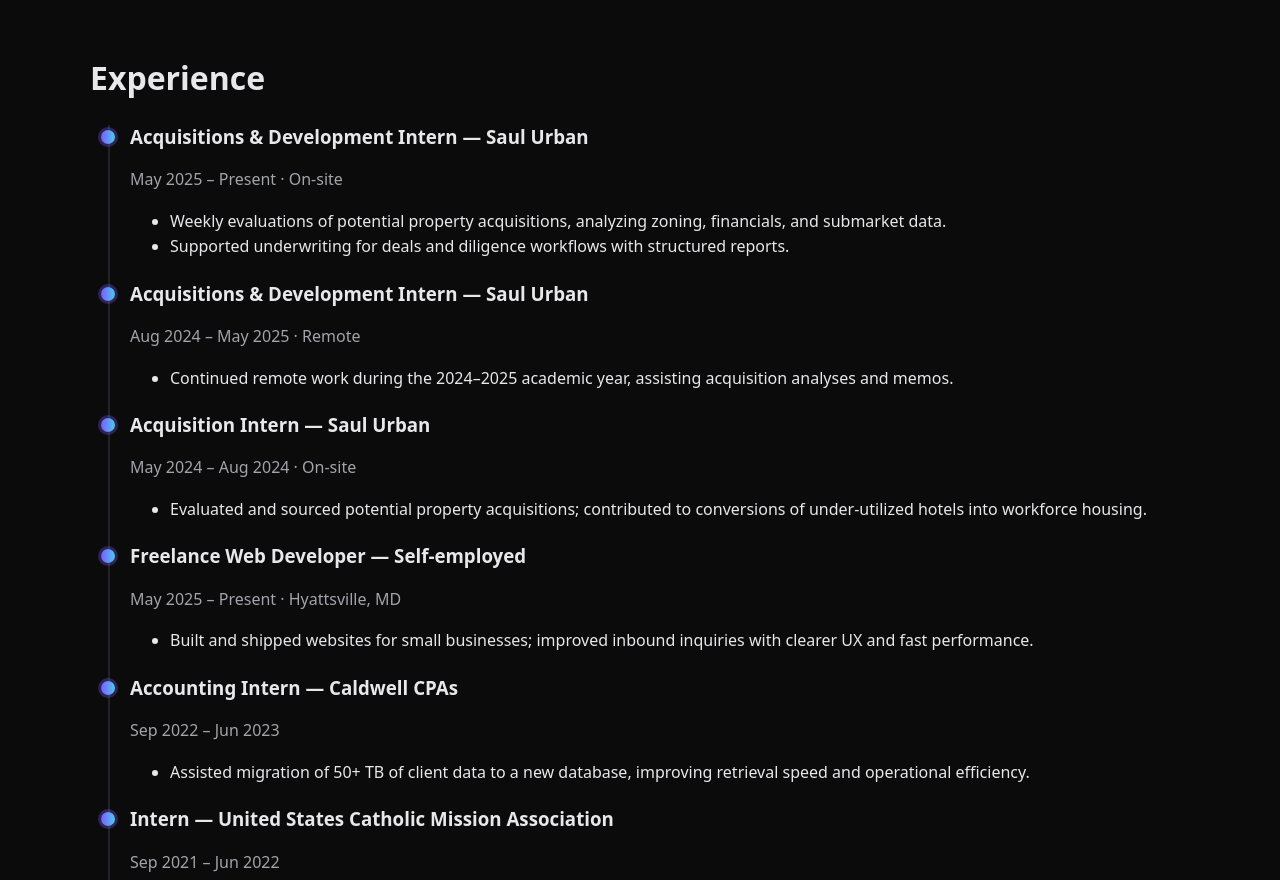
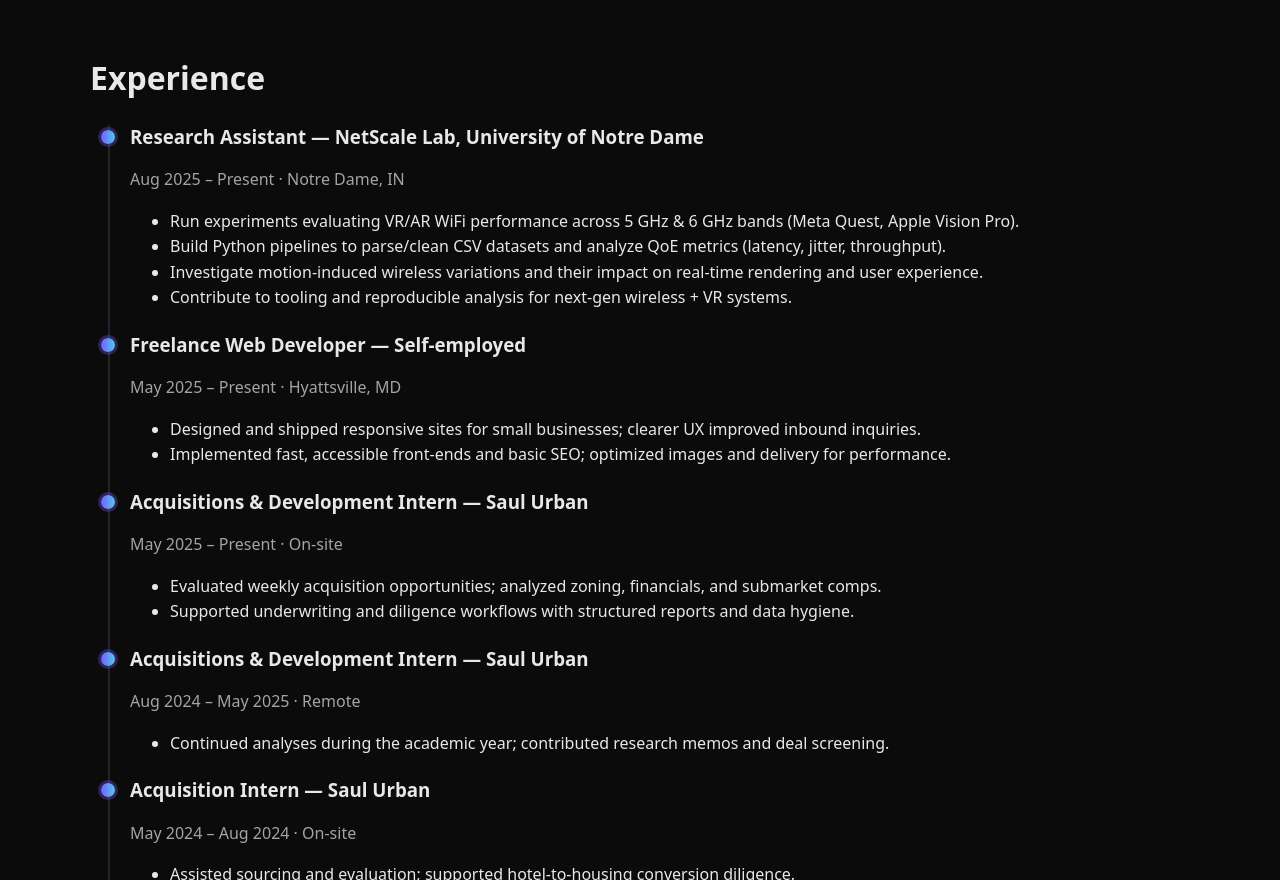
Before and after one commit to GReyes87/Personal-Portfolio, a plain HTML site: page index.html in a window 1280 px wide. Shown: the part 1920-2800 px from the top of the page. Drawn offline with Linux system fonts and the light colour scheme.

Commit message:
Update experience

```diff
--- a/index.html
+++ b/index.html
@@ -50,9 +50,9 @@
     <section id="skills" class="section container">
       <h2>Skills</h2>
       <div class="grid skills-grid">
-        <article class="card"><h3>Languages</h3><p>Python, C, JavaScript/TypeScript, MATLAB, SQL, HTML, CSS</p></article>
-        <article class="card"><h3>Frameworks & Libraries</h3><p>React, Node.js, REST APIs</p></article>
-        <article class="card"><h3>Cloud & Data</h3><p>AWS (Lambda, S3, EventBridge), REST APIs, JSON, OCR</p></article>
+        <article class="card"><h3>Languages</h3><p>Python, C/C++, JavaScript, MATLAB, HTML, CSS</p></article>
+        <article class="card"><h3>Frameworks & Libraries</h3><p>React, REST APIs</p></article>
+        <article class="card"><h3>Cloud & Data</h3><p>AWS (Lambda, S3, EventBridge), REST APIs, JSON</p></article>
         <article class="card"><h3>Tools & Tech</h3><p>Git/GitHub, Linux/Unix, Visual Studio, SolidWorks, AWS Lambda</p></article>
         <article class="card"><h3>Coursework</h3><p>Data Structures, Discrete Math, Intro to AI, Systems Programming, Computer Architecture</p></article>
       </div>
@@ -108,7 +108,7 @@
               Designed and launched a responsive marketing website with clear service listings, booking CTA,
               and testimonials. Delivered SEO basics and optimized images for fast loads.
             </p>
-            <ul class="tags"><li>HTML</li><li>CSS</li><li>JS</li></ul>
+            <ul class="tags"><li>HTML</li><li>CSS</li><li>JS</li><li>React</li></ul>
           </div>
         </article>
 
@@ -132,14 +132,43 @@
       <h2>Experience</h2>
       <div class="timeline">
 
+        <!-- Research Assistant -->
+        <article class="tl-item">
+          <div class="tl-dot" aria-hidden="true"></div>
+          <div class="tl-content">
+            <h3>Research Assistant — NetScale Lab, University of Notre Dame</h3>
+            <p class="meta">Aug 2025 – Present · Notre Dame, IN</p>
+            <ul>
+              <li>Run experiments evaluating VR/AR WiFi performance across 5 GHz & 6 GHz bands (Meta Quest, Apple Vision Pro).</li>
+              <li>Build Python pipelines to parse/clean CSV datasets and analyze QoE metrics (latency, jitter, throughput).</li>
+              <li>Investigate motion-induced wireless variations and their impact on real-time rendering and user experience.</li>
+              <li>Contribute to tooling and reproducible analysis for next-gen wireless + VR systems.</li>
+            </ul>
+          </div>
+        </article>
+
+        <!-- Freelance Web Developer -->
+        <article class="tl-item">
+          <div class="tl-dot" aria-hidden="true"></div>
+          <div class="tl-content">
+            <h3>Freelance Web Developer — Self-employed</h3>
+            <p class="meta">May 2025 – Present · Hyattsville, MD</p>
+            <ul>
+              <li>Designed and shipped responsive sites for small businesses; clearer UX improved inbound inquiries.</li>
+              <li>Implemented fast, accessible front-ends and basic SEO; optimized images and delivery for performance.</li>
+            </ul>
+          </div>
+        </article>
+
+        <!-- Saul Urban (3 entries) -->
         <article class="tl-item">
           <div class="tl-dot" aria-hidden="true"></div>
           <div class="tl-content">
             <h3>Acquisitions & Development Intern — Saul Urban</h3>
             <p class="meta">May 2025 – Present · On-site</p>
             <ul>
-              <li>Weekly evaluations of potential property acquisitions, analyzing zoning, financials, and submarket data.</li>
-              <li>Supported underwriting for deals and diligence workflows with structured reports.</li>
+              <li>Evaluated weekly acquisition opportunities; analyzed zoning, financials, and submarket comps.</li>
+              <li>Supported underwriting and diligence workflows with structured reports and data hygiene.</li>
             </ul>
           </div>
         </article>
@@ -150,7 +179,7 @@
             <h3>Acquisitions & Development Intern — Saul Urban</h3>
             <p class="meta">Aug 2024 – May 2025 · Remote</p>
             <ul>
-              <li>Continued remote work during the 2024–2025 academic year, assisting acquisition analyses and memos.</li>
+              <li>Continued analyses during the academic year; contributed research memos and deal screening.</li>
             </ul>
           </div>
         </article>
@@ -161,40 +190,31 @@
             <h3>Acquisition Intern — Saul Urban</h3>
             <p class="meta">May 2024 – Aug 2024 · On-site</p>
             <ul>
-              <li>Evaluated and sourced potential property acquisitions; contributed to conversions of under-utilized hotels into workforce housing.</li>
+              <li>Assisted sourcing and evaluation; supported hotel-to-housing conversion diligence.</li>
             </ul>
           </div>
         </article>
 
-        <article class="tl-item">
-          <div class="tl-dot" aria-hidden="true"></div>
-          <div class="tl-content">
-            <h3>Freelance Web Developer — Self-employed</h3>
-            <p class="meta">May 2025 – Present · Hyattsville, MD</p>
-            <ul>
-              <li>Built and shipped websites for small businesses; improved inbound inquiries with clearer UX and fast performance.</li>
-            </ul>
-          </div>
-        </article>
-
+        <!-- Caldwell CPAs -->
         <article class="tl-item">
           <div class="tl-dot" aria-hidden="true"></div>
           <div class="tl-content">
             <h3>Accounting Intern — Caldwell CPAs</h3>
             <p class="meta">Sep 2022 – Jun 2023</p>
             <ul>
-              <li>Assisted migration of 50+ TB of client data to a new database, improving retrieval speed and operational efficiency.</li>
+              <li>Supported migration of large client data sets to new database systems to improve retrieval speed.</li>
             </ul>
           </div>
         </article>
 
+        <!-- USCMA -->
         <article class="tl-item">
           <div class="tl-dot" aria-hidden="true"></div>
           <div class="tl-content">
             <h3>Intern — United States Catholic Mission Association</h3>
             <p class="meta">Sep 2021 – Jun 2022</p>
             <ul>
-              <li>Created promotional materials that increased engagement and organized departmental workflows with structured tracking.</li>
+              <li>Produced promotional materials and organized workflows with structured tracking.</li>
             </ul>
           </div>
         </article>
```
